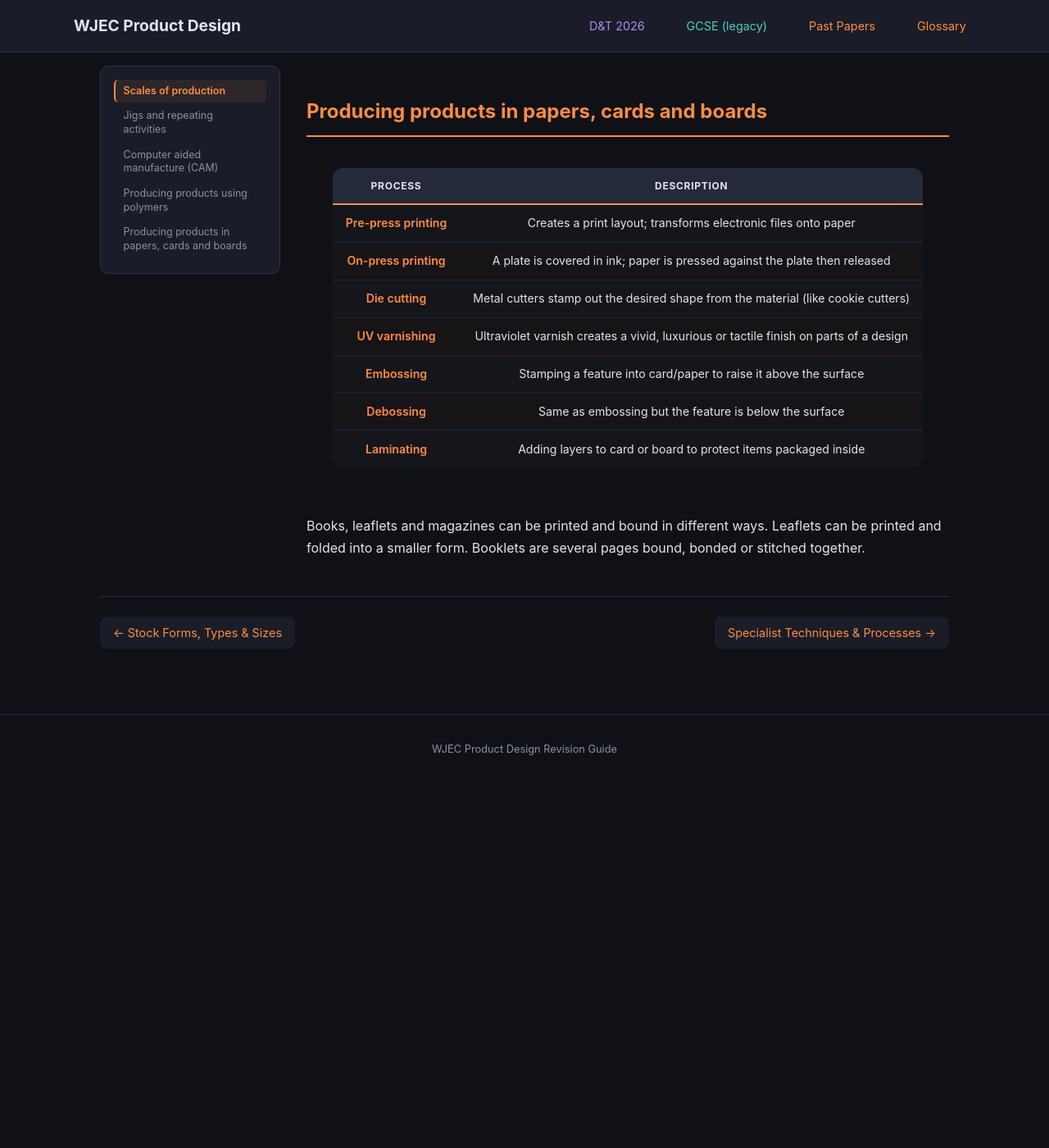
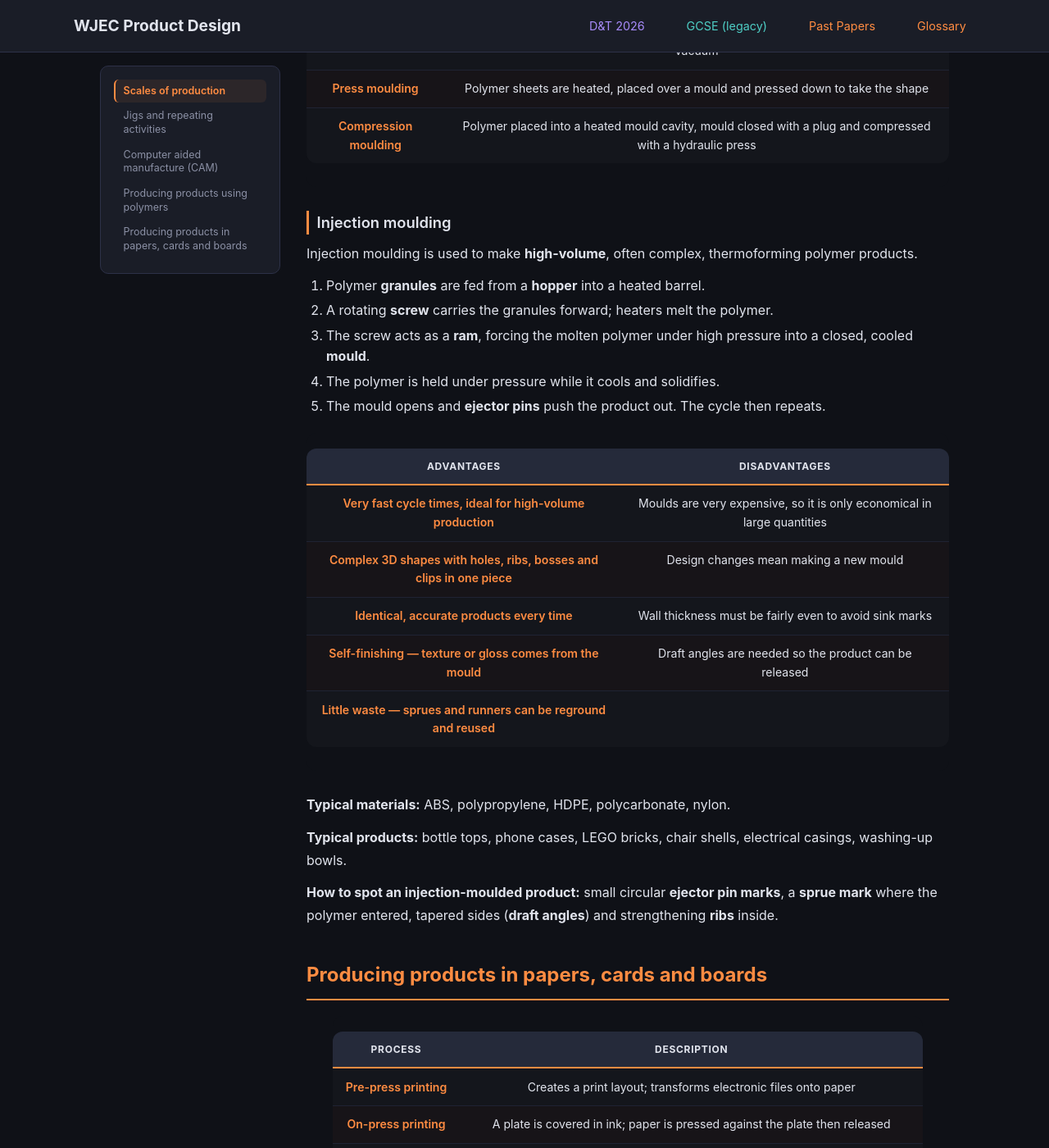
Before and after one commit to jase1979/pd, a Jekyll site: the page built from gcse/unit2/scales-of-production/index.md, in a window 1280 px wide and 1400 px high, scrolled down 2491 px. Shown: the whole window at 82% size. Built offline with Jekyll 4.4.1, drawn with Linux system fonts in a browser that asks for light colours; before the commit the page ends 3448 px from its top, so only the background shows below that; some of the changed text lies outside the part shown.

Commit message:
feat(gcse/scales-of-production): add injection moulding, offset lithography and continuous production examples
Co-Authored-By: Claude Opus 5.5 <noreply@anthropic.com>
Claude-Session: https://claude.ai/code/session_01LJMx1XZw8ZeE2Q4pVsVDL4

```diff
--- a/gcse/unit2/scales-of-production/index.md
+++ b/gcse/unit2/scales-of-production/index.md
@@ -41,6 +41,8 @@ Identical products constantly being produced 24 hours a day, 7 days a week, with
 |---|---|
 | Huge numbers produced identically, efficiently and quickly — saving time, energy and labour | One single fault can stop the entire production process and be very costly |
 
+Products suited to high-volume, continuous production include drinks cans, plastic bottles, bottle caps, screws and fixings, newspapers and food packaging.
+
 ## Jigs and repeating activities
 
 Manufacturers use devices to ensure accuracy and consistency when repeating processes:
@@ -65,10 +67,35 @@ CAM machines are controlled by a computer and offer many benefits:
 
 | Process | Description |
 |---|---|
+| Injection moulding | Molten polymer is forced under high pressure into a closed mould — used for high-volume, complex products (see below) |
 | Blow moulding | A soft plastic tube is inflated to fill a cavity — used for forming bottles |
 | Vacuum forming | A sheet of HIPS or acrylic is heated then pulled over a mould by extracting air using a vacuum |
 | Press moulding | Polymer sheets are heated, placed over a mould and pressed down to take the shape |
 | Compression moulding | Polymer placed into a heated mould cavity, mould closed with a plug and compressed with a hydraulic press |
+
+### Injection moulding
+
+Injection moulding is used to make **high-volume**, often complex, thermoforming polymer products.
+
+1. Polymer **granules** are fed from a **hopper** into a heated barrel.
+2. A rotating **screw** carries the granules forward; heaters melt the polymer.
+3. The screw acts as a **ram**, forcing the molten polymer under high pressure into a closed, cooled **mould**.
+4. The polymer is held under pressure while it cools and solidifies.
+5. The mould opens and **ejector pins** push the product out. The cycle then repeats.
+
+| Advantages | Disadvantages |
+|---|---|
+| Very fast cycle times, ideal for high-volume production | Moulds are very expensive, so it is only economical in large quantities |
+| Complex 3D shapes with holes, ribs, bosses and clips in one piece | Design changes mean making a new mould |
+| Identical, accurate products every time | Wall thickness must be fairly even to avoid sink marks |
+| Self-finishing — texture or gloss comes from the mould | Draft angles are needed so the product can be released |
+| Little waste — sprues and runners can be reground and reused | |
+
+**Typical materials:** ABS, polypropylene, HDPE, polycarbonate, nylon.
+
+**Typical products:** bottle tops, phone cases, LEGO bricks, chair shells, electrical casings, washing-up bowls.
+
+**How to spot an injection-moulded product:** small circular **ejector pin marks**, a **sprue mark** where the polymer entered, tapered sides (**draft angles**) and strengthening **ribs** inside.
 
 ## Producing products in papers, cards and boards
 
@@ -83,3 +110,10 @@ CAM machines are controlled by a computer and offer many benefits:
 | Laminating | Adding layers to card or board to protect items packaged inside |
 
 Books, leaflets and magazines can be printed and bound in different ways. Leaflets can be printed and folded into a smaller form. Booklets are several pages bound, bonded or stitched together.
+
+### Offset lithography
+
+**Offset lithography** is the main commercial printing process for high-volume products such as magazines, books, leaflets and packaging. It works because **oil and water do not mix**: the image area on the printing plate attracts oil-based ink, and the non-image area attracts water. The image is transferred ("offset") from the plate to a **rubber blanket** roller, then onto the paper. Colour images are built up from four inks — **CMYK** (cyan, magenta, yellow and key/black).
+
+- **Advantages:** high-quality images, low cost per item for long runs, fast.
+- **Disadvantages:** expensive and slow to set up (plates must be made), so not cost-effective for small quantities. **Digital printing** is used for short runs instead.
```
